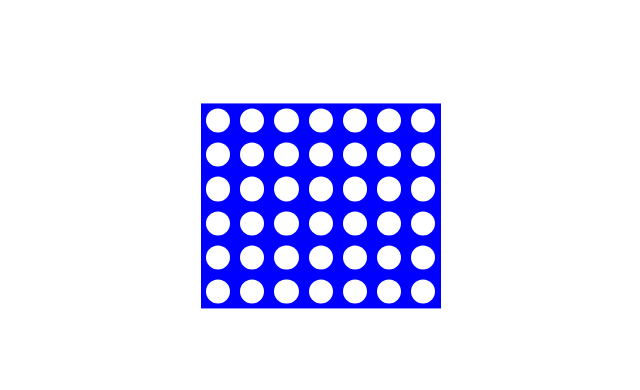
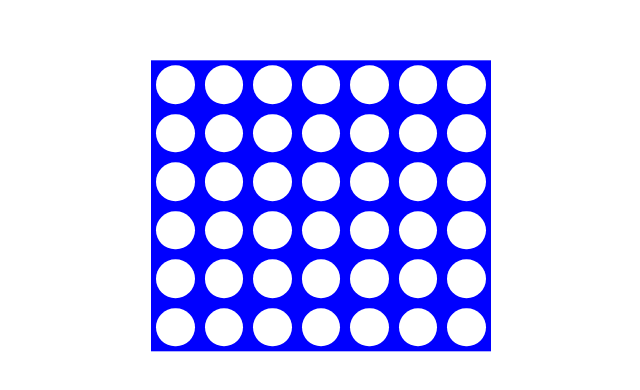
Before and after one commit to Crimsonkingz/Connect4Gamev2, a plain HTML site: page index.html in a window 1280 px wide. Shown: the part 194-584 px from the top of the page, without its empty margins (319-959 px from the left). Drawn offline with Linux system fonts and the light colour scheme.

Commit message:
Tokens size dynamically with game grid width

```diff
--- a/css/stylesheet.css
+++ b/css/stylesheet.css
@@ -18,7 +18,7 @@
 	     -o-transform: translate(-50%, -50%);
 	        transform: translate(-50%, -50%);
 
-	width: 240px;
+	width: 340px;
 	height: auto;
 	background-color:blue;
 }
--- a/scripts/scripts.js
+++ b/scripts/scripts.js
@@ -98,11 +98,9 @@ var createDOMToken = function(row, column) {
 	token.classList.add("slot", "empty");
 	token.addEventListener("click", playerTokenChoice);
 	// Style Tokens
-	// token.style.margin = "5px";
-	// token.style.offsetWidth = gameGrid.offsetWidth / (totalColumns);
-	token.style.offsetHeight = gameGrid.offsetWidth / (totalColumns);
+
 	console.log(gameGrid.offsetWidth);
-	token.style.width = 24.2 + "px";
+	token.style.width = (gameGrid.offsetWidth / totalColumns) - 10 + "px";
 	token.style.height = token.style.width;
 	token.style.margin = "5px";
 	return token;
@@ -368,7 +366,9 @@ var compareTokens = function(currentTokens) {
 	}
 }
 
+window.addEventListener("resize", function() {
 
+});
 
 // Start the game
 init(6,7);
```
